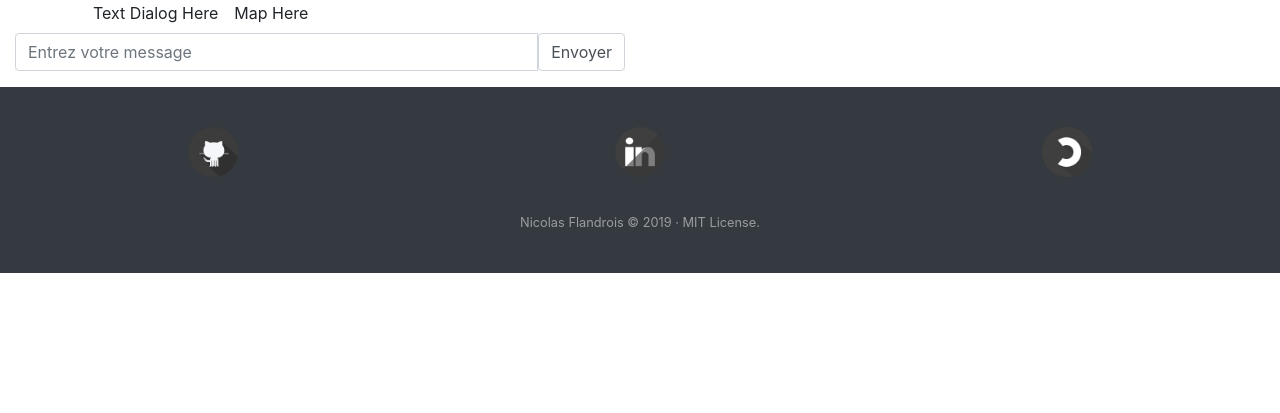
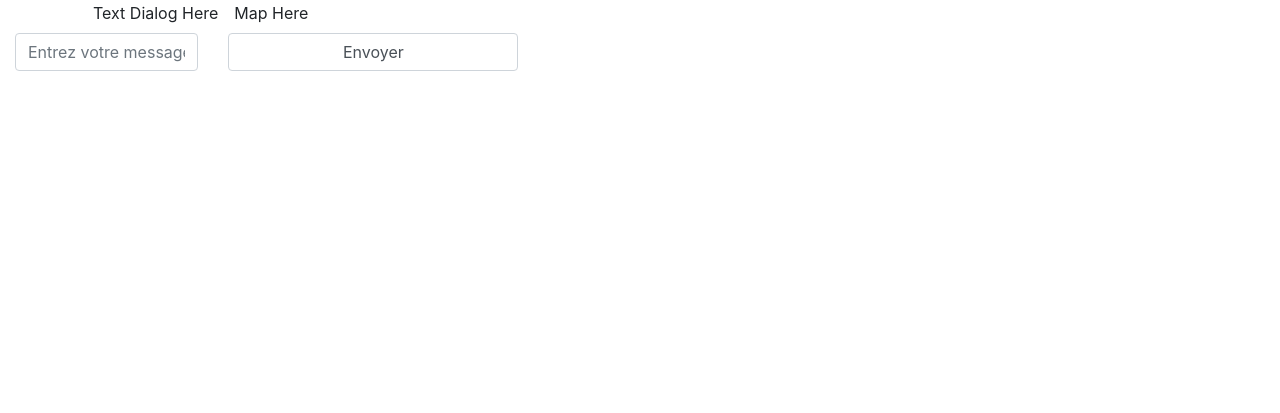
Before and after one commit to NicolasFlandrois/PapyBot, a Flask app: page / in a window 1280 px wide. Shown: the part 137-550 px from the top of the page. Run offline with Flask 2, Linux system fonts and the light colour scheme; parts of the project's set-up code (start-up, migrations or seed data) failed here and were passed over; some libraries are stand-ins or nearby versions.

Commit message:
Mentor Session 2019/08/16
TO DO:
    - Work on JS/JQuery with a Mock display in run.py to make the link for post request and get responses into Html
    - Align centre input form elements

```diff
--- a/run.py
+++ b/run.py
@@ -12,5 +12,9 @@ app = Flask(__name__)
 def index():
     return render_template('index.html')
 
+@app.route('/message/<str:msg>')
+def msg(msg):
+    return #return truc bidon pour test puis changer avec API plus tard
+
 if __name__ == "__main__":
     app.run(debug=True)
--- a/templates/index.html
+++ b/templates/index.html
@@ -1,5 +1,7 @@
 <!-- Author : Nicolas Flandrois -->
 <!-- Date : Thu 15 Aug 2019 18:51:34 CEST -->
+<!-- HTML User Interface page, including CSS style in Bootstrap features -->
+
 <!DOCTYPE html>
 <html lang="fr">
 <head>
@@ -30,7 +32,7 @@
                 <div class="dropdown-menu dropdown-menu-right m-3">
 
                     <div class="dropdown-item dropdown-header" title="A Propos" data-target="#aboutcontent">A propos de PapyBot</div>
-                        <div id="aboutcontent" class="text-wrap" style="width: auto;">
+                        <div id="aboutcontent" class="text-wrap m-3 text-justify" style="width: auto;">
                             <p>Papy Bot est un projet effectué dans le cadre de la formation OpenClassrooms Développeur d'applications Python.</p>
                             <p>Le but du projet est de créer un bot qui prend en entrée une phrase envoyée par l'utilisateur et qui requête
                                 Google Maps et Wikipedia pour obtenir des informations sur le lieu et l'histoire du sujet évoqué.
@@ -48,33 +50,32 @@
     <!-- Dialog Box -->
     <div id="dialogDisplay" class="container d-flex">
         <!-- Text Dialog Box -->
+        <!-- Size fitting = ~ 50% of the page margin/padding included for All screen size but sm and xs which fits 100% -->
         <div id="dialogbox" class="m-0 m-md-2  mx-auto">Text Dialog Here</div>
         <!-- https://www.w3schools.com/howto/howto_css_fixed_sidebar.asp -->
 
         <!-- Map Display Box -->
+        <!-- Size fitting = ~ 50% of the page margin/padding included for All screen size but sm and xs which fits 100% -->
         <div id="mapbox" class="m-0 m-md-2  mx-auto">Map Here</div>
     </div>
 
 
     <!-- Form to input question -->
+    <!-- Align center those input forms -->
     <form id="shoutform" class="form-horizontal" autocomplete="off">
-        <fieldset>
-            <div class="form-group">
-              <div class="col-md-offset-3 col-md-6">
-                <div class="input-group">
-                  <input id="user_post" name="user_post" required="required"
-                         class="form-control" placeholder="Entrez votre message" type="text">
-                  <span class="input-group-btn">
-                      <input type="submit" id="go" class="form-control" value="Envoyer">
-                  </span>
-                </div>
-              </div>
+        <fieldset class="w-100 d-flex align-content-center">
+            <div class="col col-2">
+                <input id="user_post" name="user_post" required="required"
+                         class="form-control " placeholder="Entrez votre message" type="text">
+            </div>
+            <div class="col col-3">
+                <input type="submit" id="go" class="form-control" value="Envoyer">
             </div>
         </fieldset>
     </form>
 
 
-    <footer class="footer flex-shrink-0 py-4 bg-dark text-white-50">
+    <footer class="footer fixed-bottom flex-shrink-0 py-4 bg-dark text-white-50">
         <div class="d-flex footer_block">
             <div class="footer_icon m-3 mx-auto">
                 <a href="https://github.com/NicolasFlandrois" title="Github" target="_blank"><img src="{{ url_for('static', filename='github.png')}}" width="50" height="50" class="icon_ft" alt="Github" /></a>
```
Also changed, not shown: templates/index.js (added, +11 -0 lines).
